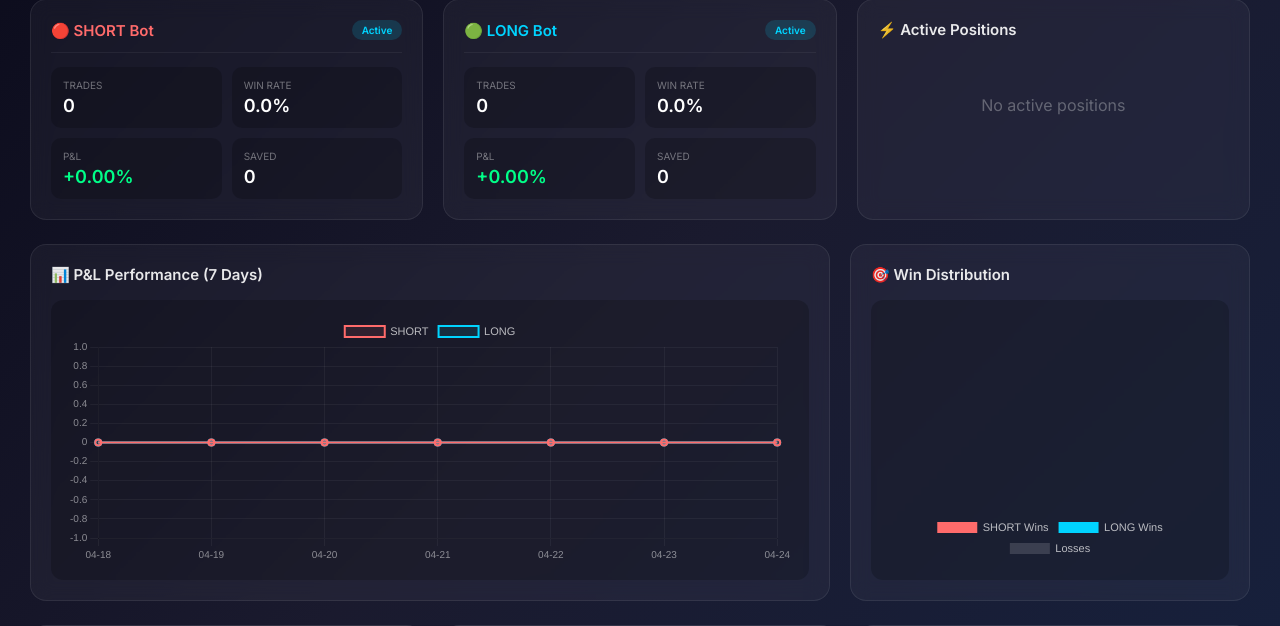
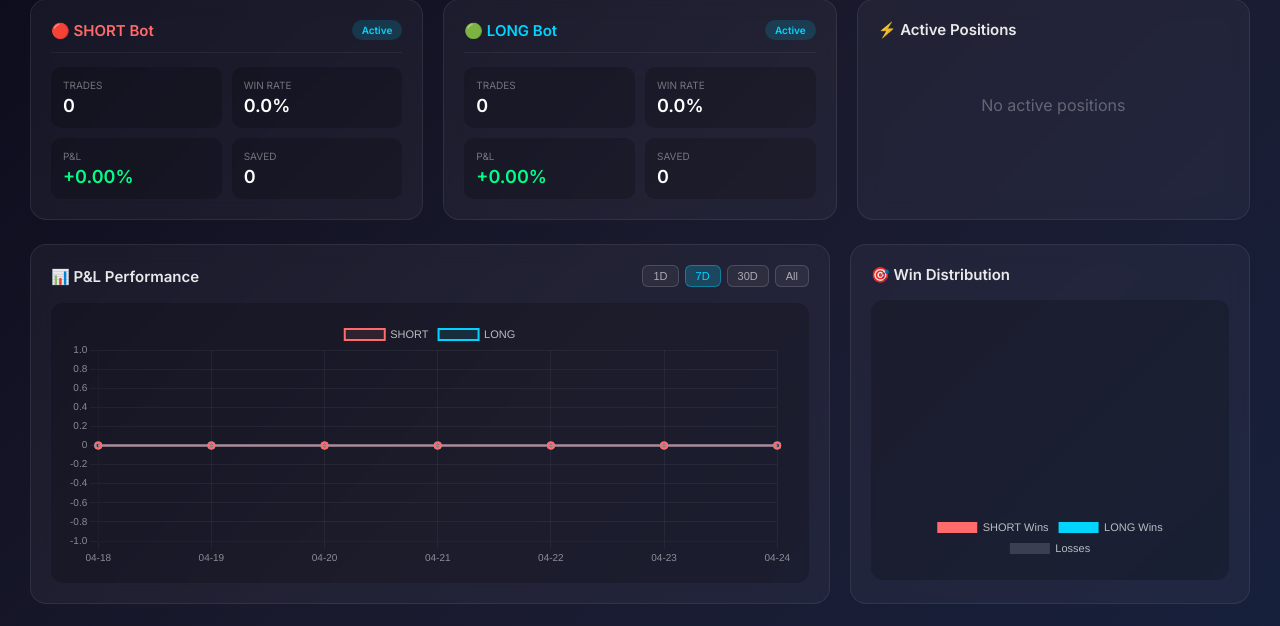
Before and after one commit to ekatsur435-dotcom/liquidity-bots, a Flask app: page / in a window 1280 px wide. Shown: the part 219-845 px from the top of the page. Run offline with Flask 3, Linux system fonts and the light colour scheme; data that the repository does not hold is empty.

Commit message:
Update index.html

```diff
--- a/dashboard/templates/index.html
+++ b/dashboard/templates/index.html
@@ -301,6 +301,43 @@
             overflow-y: auto;
         }
 
+        /* Period Selector */
+        .period-selector {
+            display: flex;
+            gap: 6px;
+            margin-left: auto;
+        }
+
+        .period-btn {
+            padding: 4px 10px;
+            border-radius: 6px;
+            font-size: 11px;
+            font-weight: 500;
+            border: 1px solid rgba(255,255,255,0.15);
+            background: rgba(255,255,255,0.05);
+            color: rgba(255,255,255,0.6);
+            cursor: pointer;
+            transition: all 0.2s;
+        }
+
+        .period-btn:hover {
+            background: rgba(255,255,255,0.1);
+            color: rgba(255,255,255,0.9);
+        }
+
+        .period-btn.active {
+            background: rgba(0,212,255,0.2);
+            border-color: rgba(0,212,255,0.4);
+            color: #00d4ff;
+        }
+
+        .section-title-with-selector {
+            display: flex;
+            justify-content: space-between;
+            align-items: center;
+            width: 100%;
+        }
+
         .feed-item {
             padding: 10px 12px;
             border-bottom: 1px solid rgba(255,255,255,0.05);
@@ -542,7 +579,15 @@
         <!-- Charts Row -->
         <div class="charts-row">
             <div class="section-card">
-                <div class="section-title">📊 P&L Performance (7 Days)</div>
+                <div class="section-title section-title-with-selector">
+                    📊 P&L Performance
+                    <div class="period-selector">
+                        <button class="period-btn" data-period="1" onclick="changePeriod(1)">1D</button>
+                        <button class="period-btn active" data-period="7" onclick="changePeriod(7)">7D</button>
+                        <button class="period-btn" data-period="30" onclick="changePeriod(30)">30D</button>
+                        <button class="period-btn" data-period="all" onclick="changePeriod('all')">All</button>
+                    </div>
+                </div>
                 <div class="chart-container">
                     <canvas id="pnlChart"></canvas>
                 </div>
@@ -682,6 +727,42 @@
             if (diff < 3600) return Math.floor(diff / 60) + 'm ago';
             if (diff < 86400) return Math.floor(diff / 3600) + 'h ago';
             return Math.floor(diff / 86400) + 'd ago';
+        }
+
+        // Global variable for current period
+        let currentPeriod = 7;
+
+        // Change period and reload chart
+        async function changePeriod(period) {
+            currentPeriod = period;
+
+            // Update button styles
+            document.querySelectorAll('.period-btn').forEach(btn => {
+                btn.classList.remove('active');
+                if (btn.dataset.period === String(period)) {
+                    btn.classList.add('active');
+                }
+            });
+
+            // Reload chart data
+            try {
+                let url = '/api/chart_data';
+                if (period !== 'all') {
+                    url += `?days=${period}`;
+                }
+                const chartRes = await fetch(url);
+                const chartData = await chartRes.json();
+
+                // Update chart
+                if (pnlChart && chartData.dates) {
+                    pnlChart.data.labels = chartData.dates;
+                    pnlChart.data.datasets[0].data = chartData.short_pnl || chartData.pnl.map(() => 0);
+                    pnlChart.data.datasets[1].data = chartData.long_pnl || chartData.pnl.map(() => 0);
+                    pnlChart.update();
+                }
+            } catch (e) {
+                console.error('Chart reload error:', e);
+            }
         }
 
         // Load all data
```
